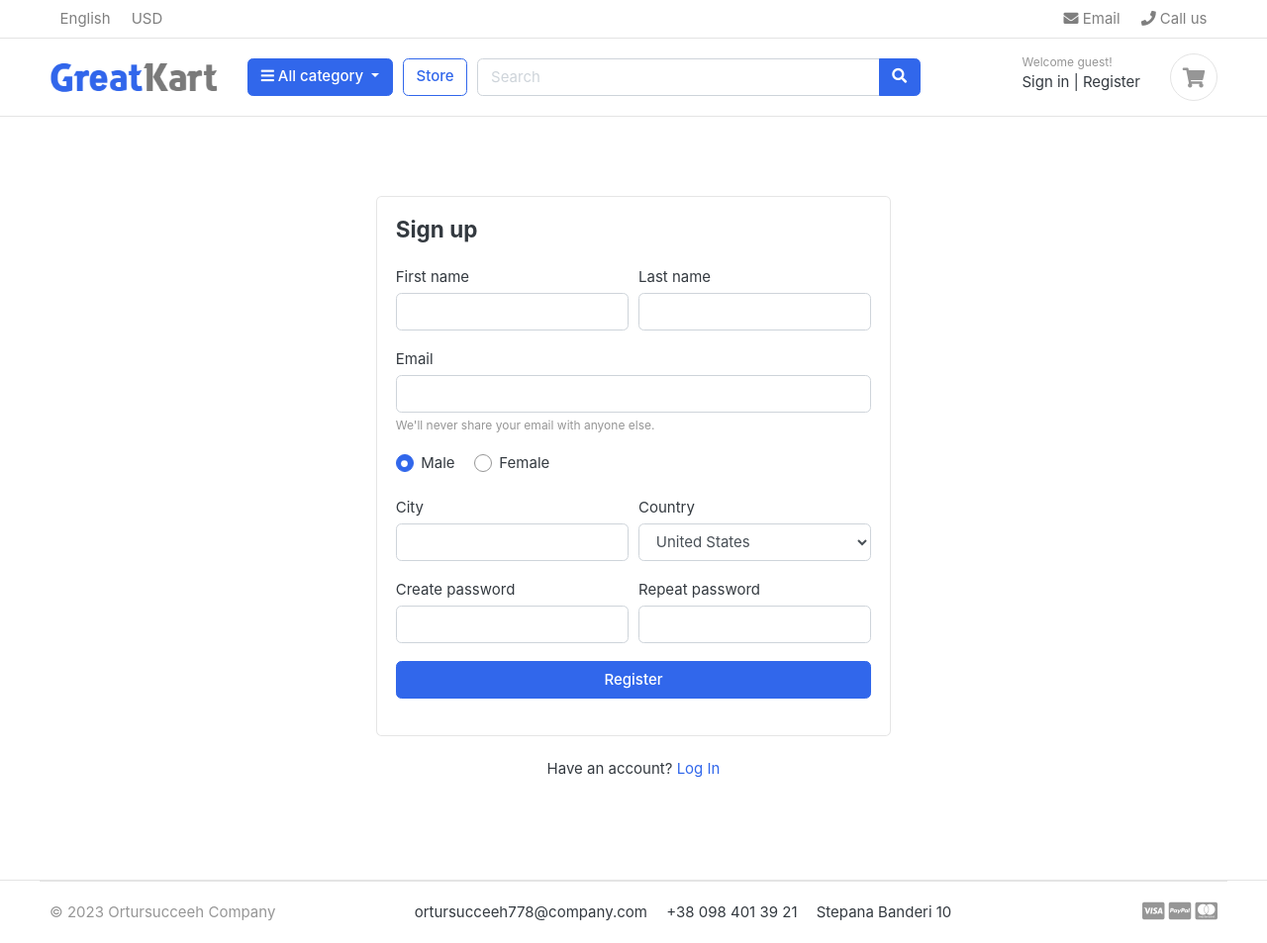
After one commit to ortursucceeh/django-Ecommerce-site, a Django app: template templates/accounts/register.html in a window 1280 px wide. The commit adds this page. Shown: the whole page at 99% size. Run offline with Django 4.2, Linux system fonts and the light colour scheme; the template is opened without the code that fills it, so the values that code supplies are empty; some libraries are stand-ins or nearby versions; some web fonts are replaced.

Commit message:
add register, login, logout initial setup

```diff
--- a/greatkart/urls.py
+++ b/greatkart/urls.py
@@ -23,6 +23,7 @@ urlpatterns = [
     path("admin/", admin.site.urls),
     path("", include("mysite.urls")),
     path("store/", include('store.urls')),
-    path("cart/", include('carts.urls'))
+    path("cart/", include('carts.urls')),
+    path("accounts/", include('accounts.urls')),
 
 ] + static(settings.MEDIA_URL, document_root=settings.MEDIA_ROOT)
--- /dev/null
+++ b/templates/accounts/login.html
@@ -0,0 +1 @@
+<h1>login</h1>
--- /dev/null
+++ b/templates/accounts/register.html
@@ -0,0 +1,75 @@
+{% extends 'mysite/base.html' %}
+{% block content %}
+<section class="section-content padding-y">
+
+    <!-- ============================ COMPONENT REGISTER   ================================= -->
+        <div class="card mx-auto" style="max-width:520px; margin-top:40px;">
+          <article class="card-body">
+            <header class="mb-4"><h4 class="card-title">Sign up</h4></header>
+            <form>
+                    <div class="form-row">
+                        <div class="col form-group">
+                            <label>First name</label>
+                              <input type="text" class="form-control" placeholder="">
+                        </div> <!-- form-group end.// -->
+                        <div class="col form-group">
+                            <label>Last name</label>
+                              <input type="text" class="form-control" placeholder="">
+                        </div> <!-- form-group end.// -->
+                    </div> <!-- form-row end.// -->
+                    <div class="form-group">
+                        <label>Email</label>
+                        <input type="email" class="form-control" placeholder="">
+                        <small class="form-text text-muted">We'll never share your email with anyone else.</small>
+                    </div> <!-- form-group end.// -->
+                    <div class="form-group">
+                        <label class="custom-control custom-radio custom-control-inline">
+                          <input class="custom-control-input" checked="" type="radio" name="gender" value="option1">
+                          <span class="custom-control-label"> Male </span>
+                        </label>
+                        <label class="custom-control custom-radio custom-control-inline">
+                          <input class="custom-control-input" type="radio" name="gender" value="option2">
+                          <span class="custom-control-label"> Female </span>
+                        </label>
+                    </div> <!-- form-group end.// -->
+                    <div class="form-row">
+                        <div class="form-group col-md-6">
+                          <label>City</label>
+                          <input type="text" class="form-control">
+                        </div> <!-- form-group end.// -->
+                        <div class="form-group col-md-6">
+                          <label>Country</label>
+                          <select id="inputState" class="form-control">
+                            <option> Choose...</option>
+                              <option>Uzbekistan</option>
+                              <option>Russia</option>
+                              <option selected="">United States</option>
+                              <option>India</option>
+                              <option>Afganistan</option>
+                          </select>
+                        </div> <!-- form-group end.// -->
+                    </div> <!-- form-row.// -->
+                    <div class="form-row">
+                        <div class="form-group col-md-6">
+                            <label>Create password</label>
+                            <input class="form-control" type="password">
+                        </div> <!-- form-group end.// -->
+                        <div class="form-group col-md-6">
+                            <label>Repeat password</label>
+                            <input class="form-control" type="password">
+                        </div> <!-- form-group end.// -->
+                    </div>
+                    <div class="form-group">
+                        <button type="submit" class="btn btn-primary btn-block"> Register  </button>
+                    </div> <!-- form-group// -->
+
+                </form>
+            </article><!-- card-body.// -->
+        </div> <!-- card .// -->
+        <p class="text-center mt-4">Have an account? <a href="">Log In</a></p>
+        <br><br>
+    <!-- ============================ COMPONENT REGISTER  END.// ================================= -->
+
+
+    </section>
+{% endblock content %}
--- a/templates/mysite/includes/navbar.html
+++ b/templates/mysite/includes/navbar.html
@@ -63,8 +63,8 @@
                         <div class="widget-header">
                             <small class="title text-muted">Welcome guest!</small>
                             <div>
-                                <a href="./signin.html">Sign in</a> <span class="dark-transp"> | </span>
-                                <a href="./register.html"> Register</a>
+                                <a href="{% url 'login' %}">Sign in</a> <span class="dark-transp"> | </span>
+                                <a href="{% url 'register' %}"> Register</a>
                             </div>
                         </div>
                         <a href="{% url 'cart' %}" class="widget-header pl-3 ml-3">
```
Also changed, not shown: accounts/urls.py (added, +8 -0 lines), accounts/views.py (+8 -0 lines).
